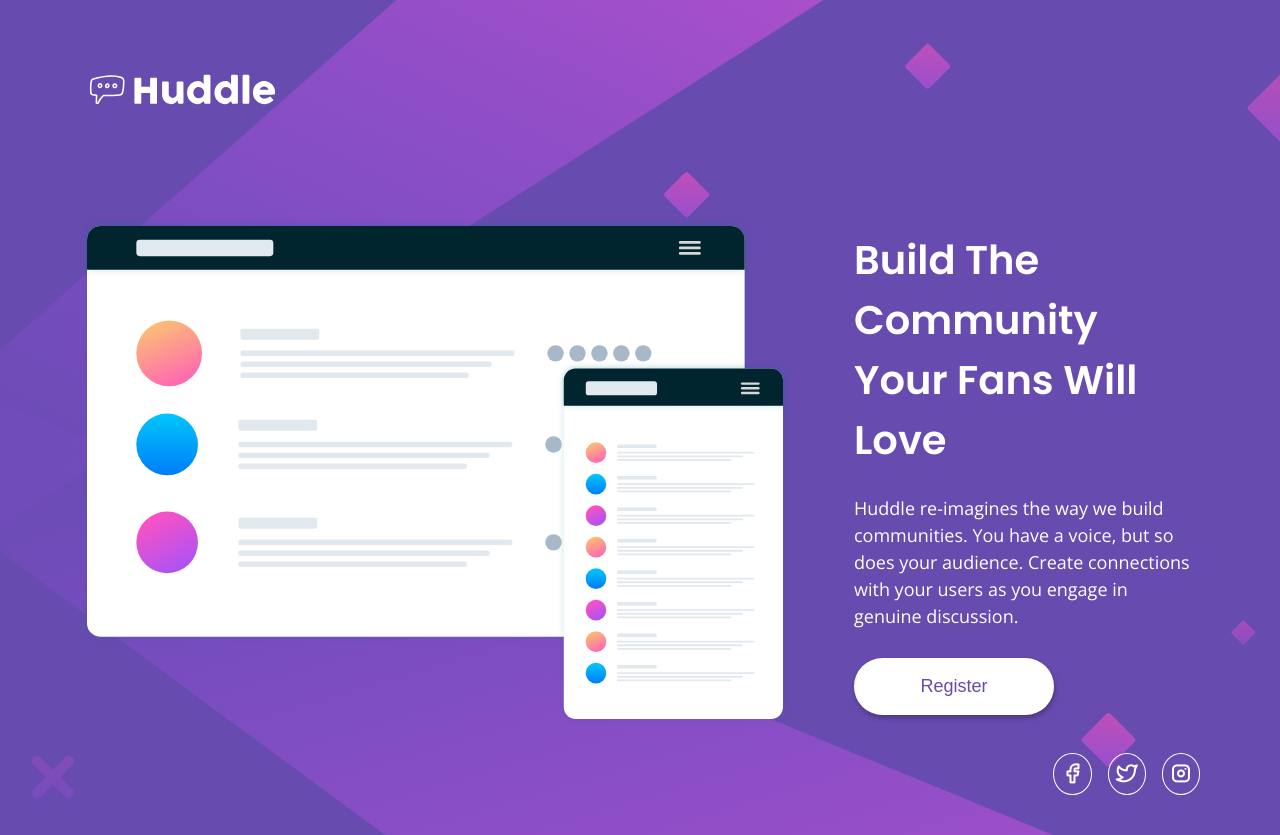
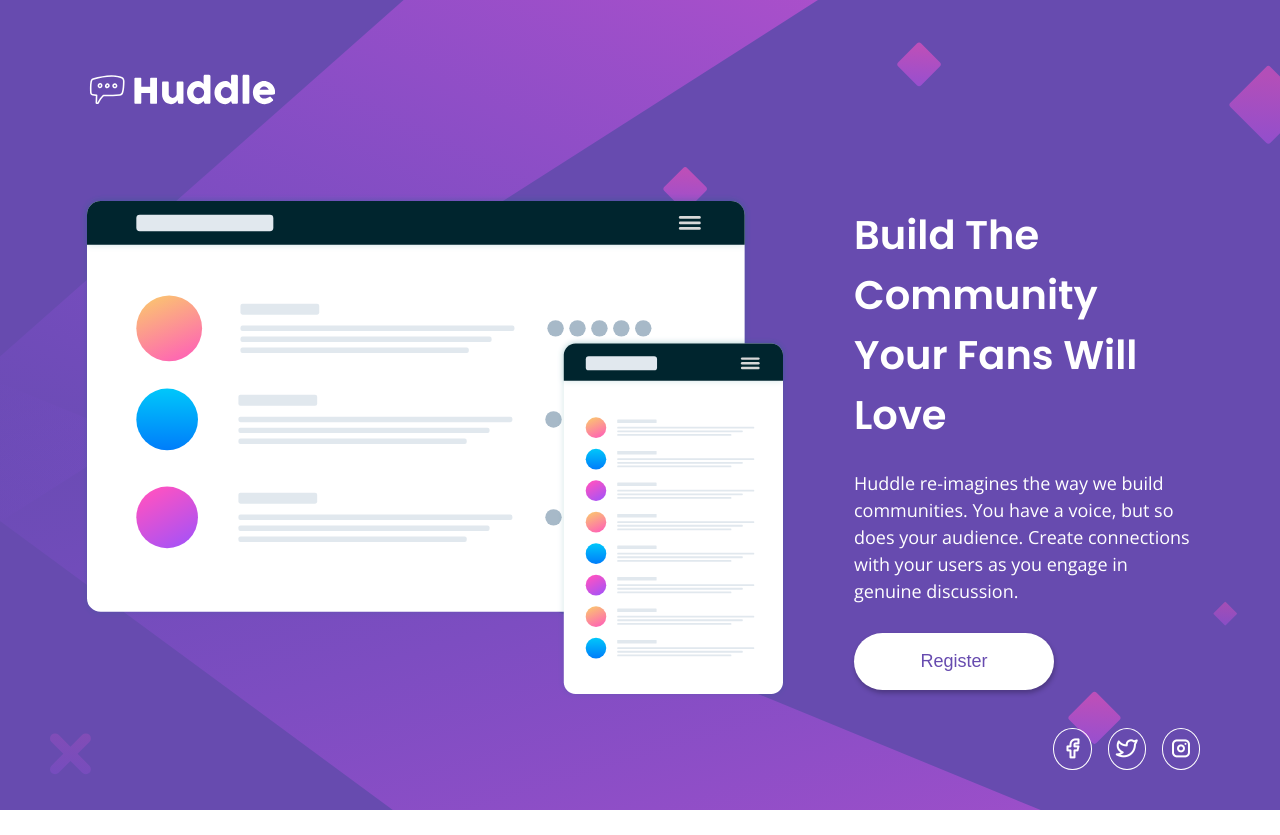
Before and after one commit to karolbanat/huddle-landing-page-with-single-introductory-section, a website: page index.html in a window 1280 px wide. After the commit the page ends 810 px from the top, so only its background shows below. Drawn offline with nearby package versions, Linux system fonts and the light colour scheme.

Commit message:
Adjusting padding

```diff
--- a/src/sass/base/_root.scss
+++ b/src/sass/base/_root.scss
@@ -22,7 +22,6 @@
 	--spacing-500: 4rem;
 	--spacing-600: 6.5rem;
 	--spacing-700: 8rem;
-	--spacing-900: 10.5rem;
 
 	--introduction: var(--clr-white);
 	--bg-introduction: var(--clr-primary-700);
--- a/src/sass/components/_introduction.scss
+++ b/src/sass/components/_introduction.scss
@@ -19,7 +19,7 @@
 		padding-block: var(--spacing-600);
 
 		@media (min-width: 75em) {
-			padding-block: var(--spacing-900) var(--spacing-400);
+			padding-block: var(--spacing-700) var(--spacing-400);
 		}
 	}
 
```
Also changed, not shown: dist/css/main.min.css.
